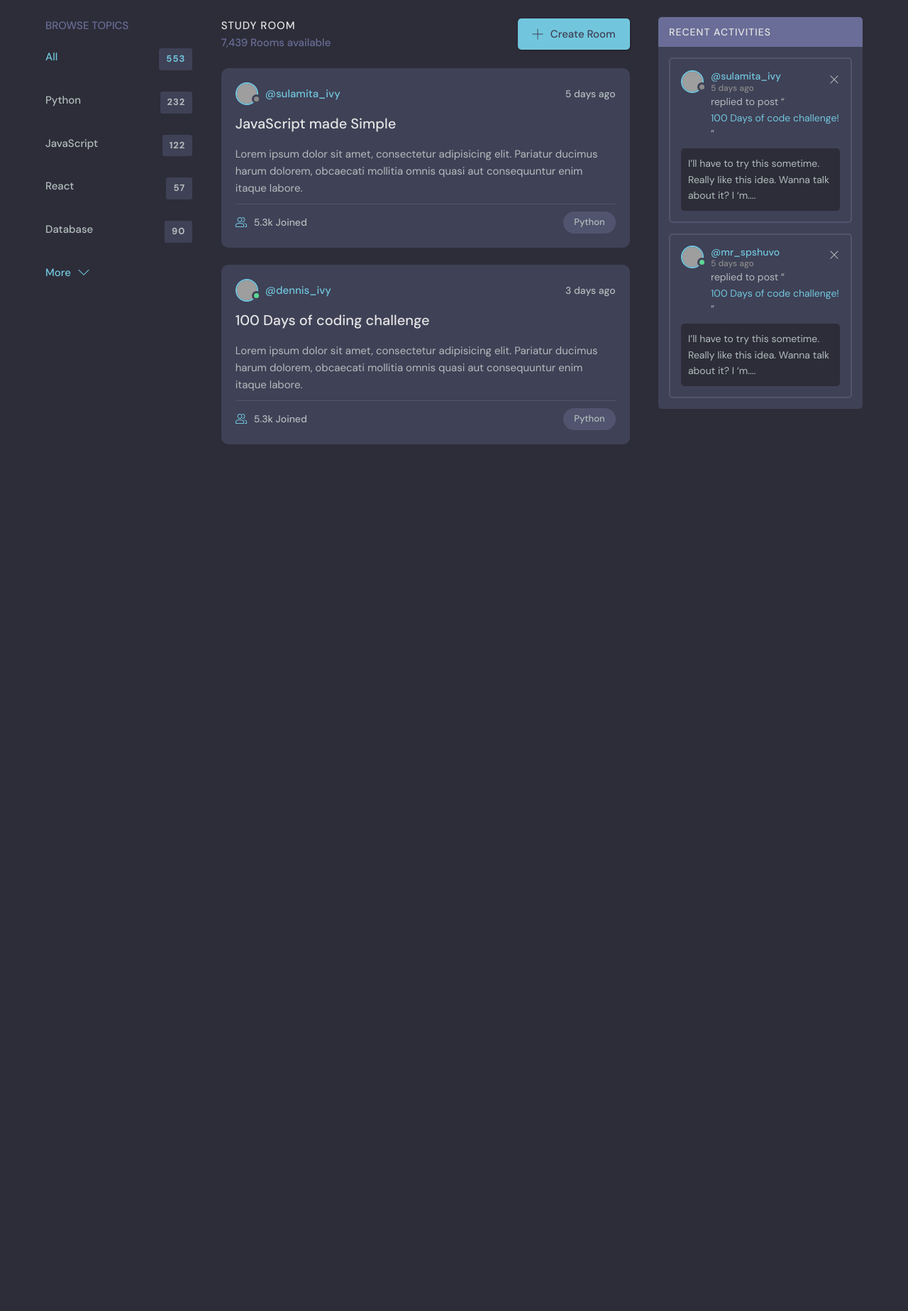
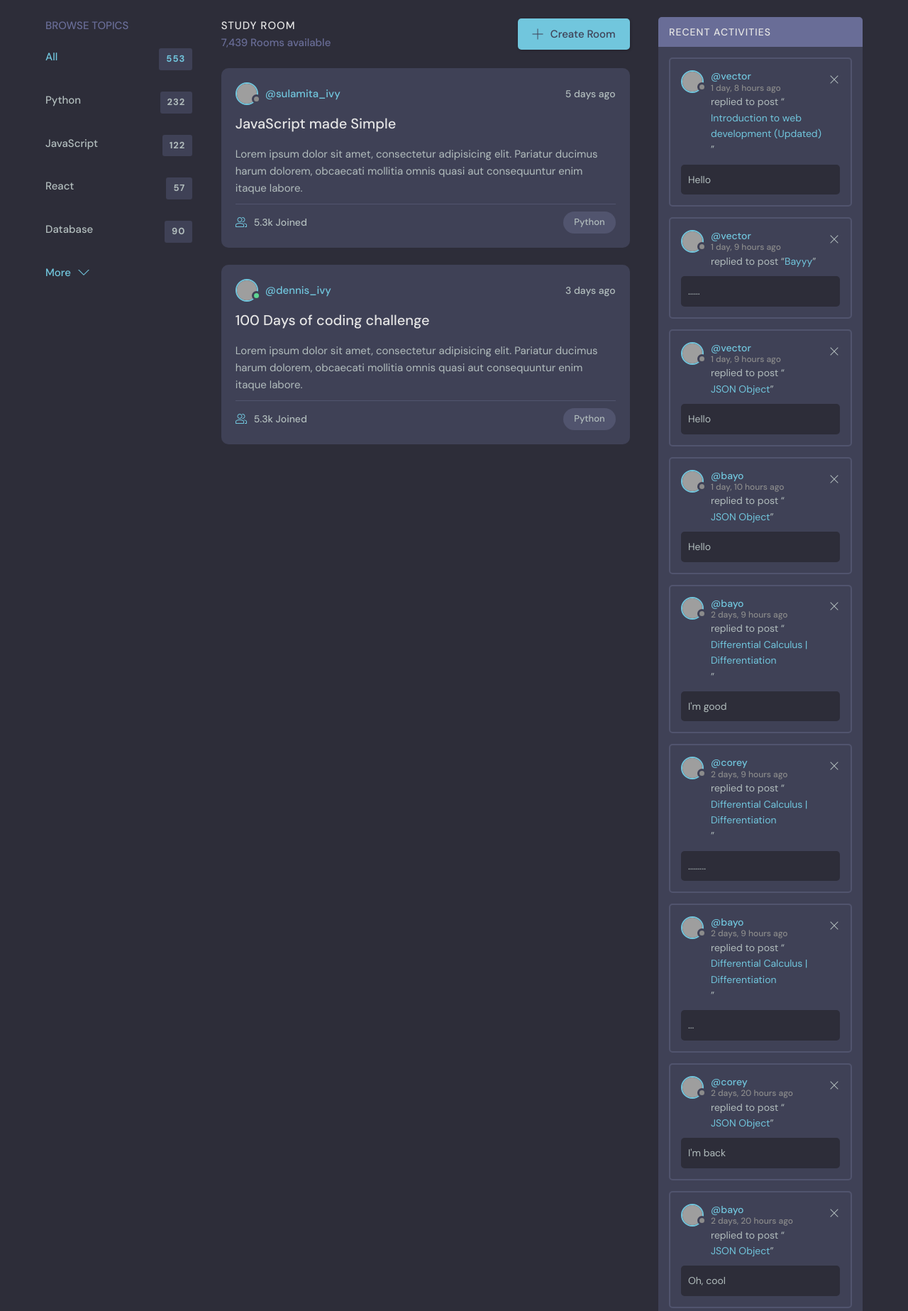
Before and after one commit to hashvector/Chat-bud, a Django app: page / in a window 1280 px wide. Shown: the part 76-1923 px from the top of the page at 71% size. Before the commit the page ends 702 px from the top, so only its background shows below. Run offline with Django 4.2, Linux system fonts and the light colour scheme; data comes from the database, SQL or seed files in the repository; grey boxes are pictures that could not be loaded.

Commit message:
theme installation

```diff
--- a/core/templates/core/activity_component.html
+++ b/core/templates/core/activity_component.html
@@ -1,6 +1,7 @@
 <div class="activities__header">
   <h2>Recent Activities</h2>
 </div>
+{% for message in room_messages %}
 <div class="activities__box">
   <div class="activities__boxHeader roomListRoom__header">
     <a href="profile.html" class="roomListRoom__author">
@@ -8,8 +9,8 @@
         <img src="https://randomuser.me/api/portraits/women/11.jpg" />
       </div>
       <p>
-        @sulamita_ivy
-        <span>5 days ago</span>
+        @{{message.host.username}}
+        <span>{{message.created|timesince}} ago</span>
       </p>
     </a>
     <div class="roomListRoom__actions">
@@ -30,47 +31,10 @@
     </div>
   </div>
   <div class="activities__boxContent">
-    <p>replied to post “<a href="room.html">100 Days of code challenge!</a>”</p>
+    <p>replied to post “<a href="room.html">{{message.room}}</a>”</p>
     <div class="activities__boxRoomContent">
-      I’ll have to try this sometime. Really like this idea. Wanna talk about
-      it? I ‘m....
+      {{message.body}}
     </div>
   </div>
 </div>
-
-<div class="activities__box">
-  <div class="activities__boxHeader roomListRoom__header">
-    <a href="profile.html" class="roomListRoom__author">
-      <div class="avatar avatar--small active">
-        <img src="https://randomuser.me/api/portraits/men/13.jpg" />
-      </div>
-      <p>
-        @mr_spshuvo
-        <span>5 days ago</span>
-      </p>
-    </a>
-    <div class="roomListRoom__actions">
-      <a href="#">
-        <svg
-          version="1.1"
-          xmlns="http://www.w3.org/2000/svg"
-          width="32"
-          height="32"
-          viewBox="0 0 32 32"
-        >
-          <title>remove</title>
-          <path
-            d="M27.314 6.019l-1.333-1.333-9.98 9.981-9.981-9.981-1.333 1.333 9.981 9.981-9.981 9.98 1.333 1.333 9.981-9.98 9.98 9.98 1.333-1.333-9.98-9.98 9.98-9.981z"
-          ></path>
-        </svg>
-      </a>
-    </div>
-  </div>
-  <div class="activities__boxContent">
-    <p>replied to post “<a href="room.html">100 Days of code challenge!</a>”</p>
-    <div class="activities__boxRoomContent">
-      I’ll have to try this sometime. Really like this idea. Wanna talk about
-      it? I ‘m....
-    </div>
-  </div>
-</div>
+{% endfor %}
```
